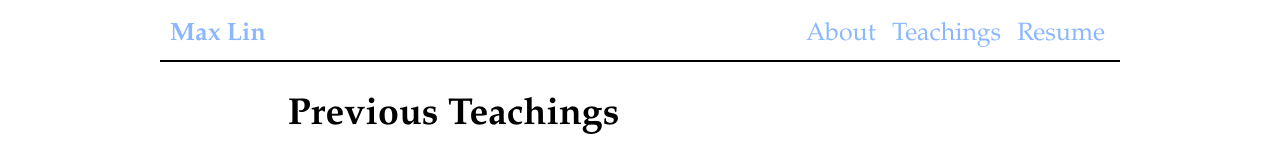
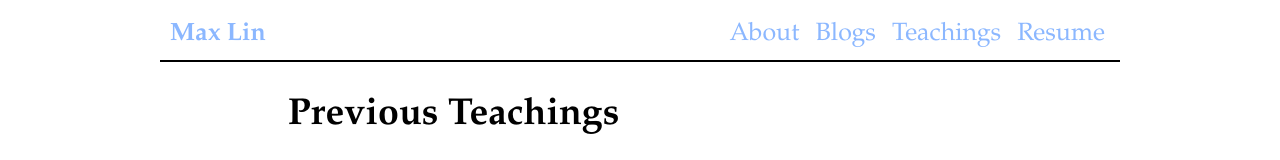
Before and after one commit to DracoDivide/personal, a plain HTML site: page academia.html in a window 1280 px wide. Shown: the top 160 px of the page. Drawn offline with Linux system fonts and the light colour scheme.

Commit message:
Transfer

```diff
--- a/academia.html
+++ b/academia.html
@@ -11,8 +11,8 @@
       <a class="headerName" href="index.html">Max Lin</a>
       <nav class="navLinks">
         <a href="index.html">About</a>
-        <!-- <a href="blogs.html">Blogs</a>
-        <a href="projects.html">Projects</a> -->
+        <a href="blogs.html">Blogs</a>
+        <!-- <a href="projects.html">Projects</a> -->
         <a href="academia.html">Teachings</a>
         <a href="assets\resume.pdf" target="_blank">Resume</a>
       </nav>
@@ -34,6 +34,7 @@
         </ul>
       <h3>Miscellaneous Notes</h3>
       <p><a href="assets\asym.pdf" target="_blank">Introduction to Runtime Analysis</a></p>
+      <!-- todo: DP notes, cool algorithm notes -->
     </div>
   </div>
 
```
Also changed, not shown: blogs.html (+2 -2 lines), index.html (+2 -2 lines), projects.html (+2 -2 lines), 1 other file.
